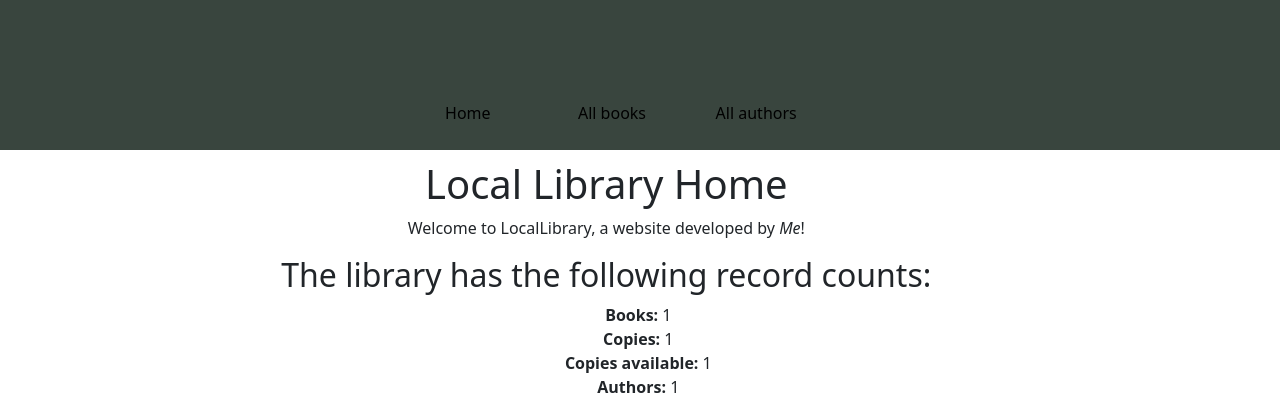
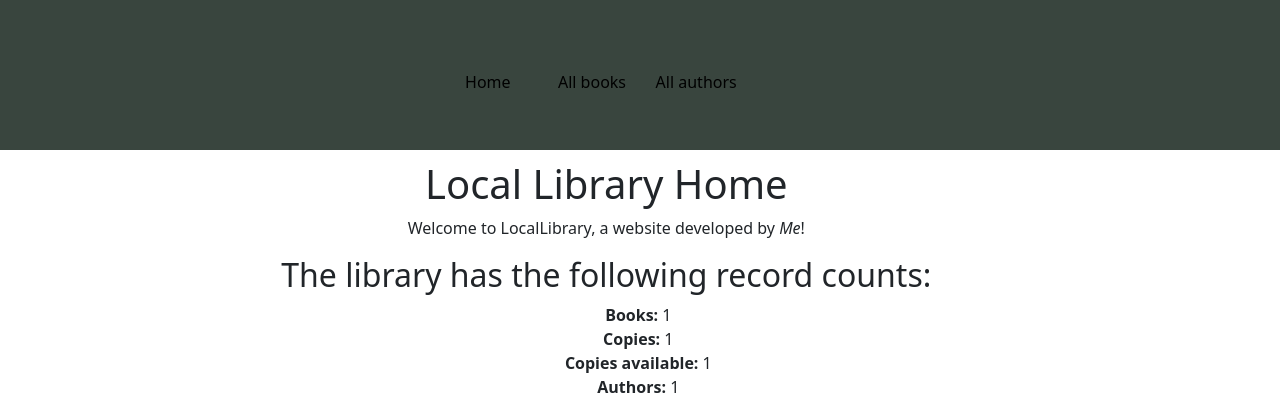
Before and after one commit to GrayJayV0/Django-Tutorial, a Django app: page /catalog/ in a window 1280 px wide. Shown: the top 420 px of the page. Run offline with Django 4.2, Linux system fonts and the light colour scheme; data comes from the database, SQL or seed files in the repository.

Commit message:
Django Tutorial Part 8

```diff
--- a/catalog/static/css/styles.css
+++ b/catalog/static/css/styles.css
@@ -1,7 +1,7 @@
 .sidebar-nav {
     width: 100%;
     position: fixed;
-    top: 11%;
+    top: 8.4%;
     left: -5%;
     text-align: center;
 }
@@ -18,9 +18,6 @@ button {
   border-color: transparent;
   background-color: transparent;
   width: 100px;
-  height: 50px;
-  top: 50%;
-  margin-left: 40px;
 }
 
 button:hover {
```
